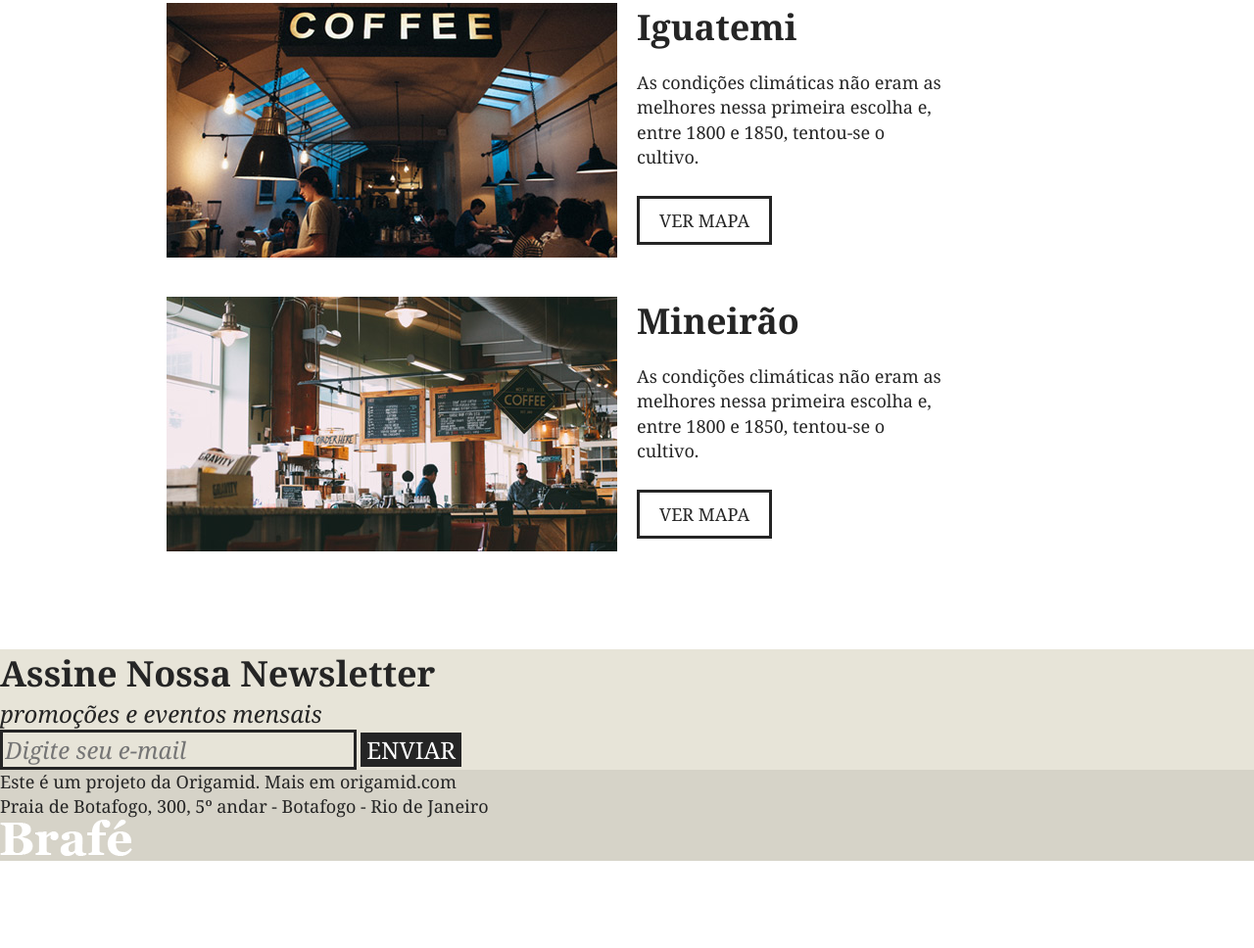
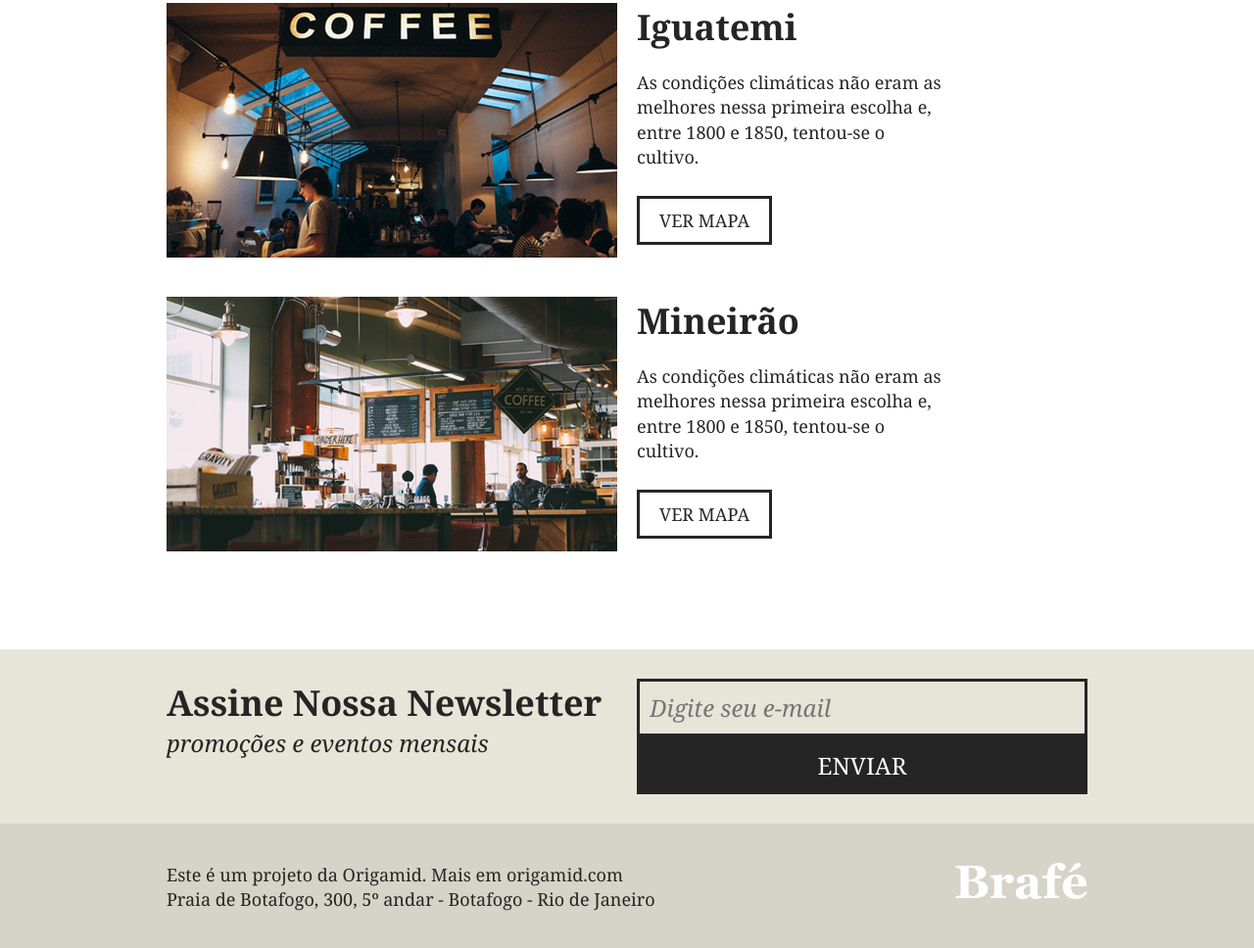
Before and after one commit to ferreirafabricio/brafe-flexbox, a plain HTML site: page index.html in a window 1280 px wide. Shown: the part 2141-3109 px from the top of the page at 98% size. Before the commit the page ends 3020 px from the top, so only its background shows below. Drawn offline with Linux system fonts and the light colour scheme.

Commit message:
Finalizando Footer

```diff
--- a/css/style.css
+++ b/css/style.css
@@ -231,6 +231,12 @@ h2.produtos-mineiro::before {
 
 .assine {
 	background: #e7e4d8;
+	padding: 30px 0;
+}
+
+.assine-info {
+	flex: 1;
+	margin: 0 10px;
 }
 
 .assine-info h2 {
@@ -242,11 +248,22 @@ h2.produtos-mineiro::before {
 	font-style: italic;
 }
 
+.assine form {
+flex: 1;
+margin: 0 10px;
+display: flex;
+flex-wrap: wrap;
+align-content: flex-start;
+}
+
 .assine form label {
 	display: none;
 }
 
 .assine input {
+	flex: 1;
+	align-self: flex-start;
+	padding: 10px;
 	border: 3px solid #252525;
 	background: none;
 	font-size: 1.5em;
@@ -255,6 +272,9 @@ h2.produtos-mineiro::before {
 }
 
 .assine button {
+	flex: 1;
+	align-self: flex-start;
+	padding: 13px;
 	background: #252525;
 	border: none;
 	font-family: Georgia, serif;
@@ -268,9 +288,16 @@ h2.produtos-mineiro::before {
 
 .footer {
 	background: #d6d3c8;
+	padding: 40px 0;
 }
 
 .footer p {
 	font-size: 1.125em;
 	line-height: 1.4em;
+	margin: 0 10px;
+	flex: 1;
 }
+
+.footer-img {
+	margin: 0 10px;
+}
--- a/index.html
+++ b/index.html
@@ -104,7 +104,7 @@
 	</section>
 
 	<section class="assine">
-		<div>
+		<div class="container">
 			<div class="assine-info">
 				<h2>Assine Nossa Newsletter</h2>
 				<p>promoções e eventos mensais</p>
@@ -118,9 +118,11 @@
 	</section>
 
 	<footer class="footer">
-		<div>
+		<div class="container">
 			<p>Este é um projeto da Origamid. Mais em origamid.com<br>Praia de Botafogo, 300, 5º andar - Botafogo - Rio de Janeiro</p>
-			<img src="img/brafe.png" alt="Brafé">
+			<div class="footer-img">
+				<img src="img/brafe.png" alt="Brafé">
+			</div>
 		</div>
 	</footer>
 
```
